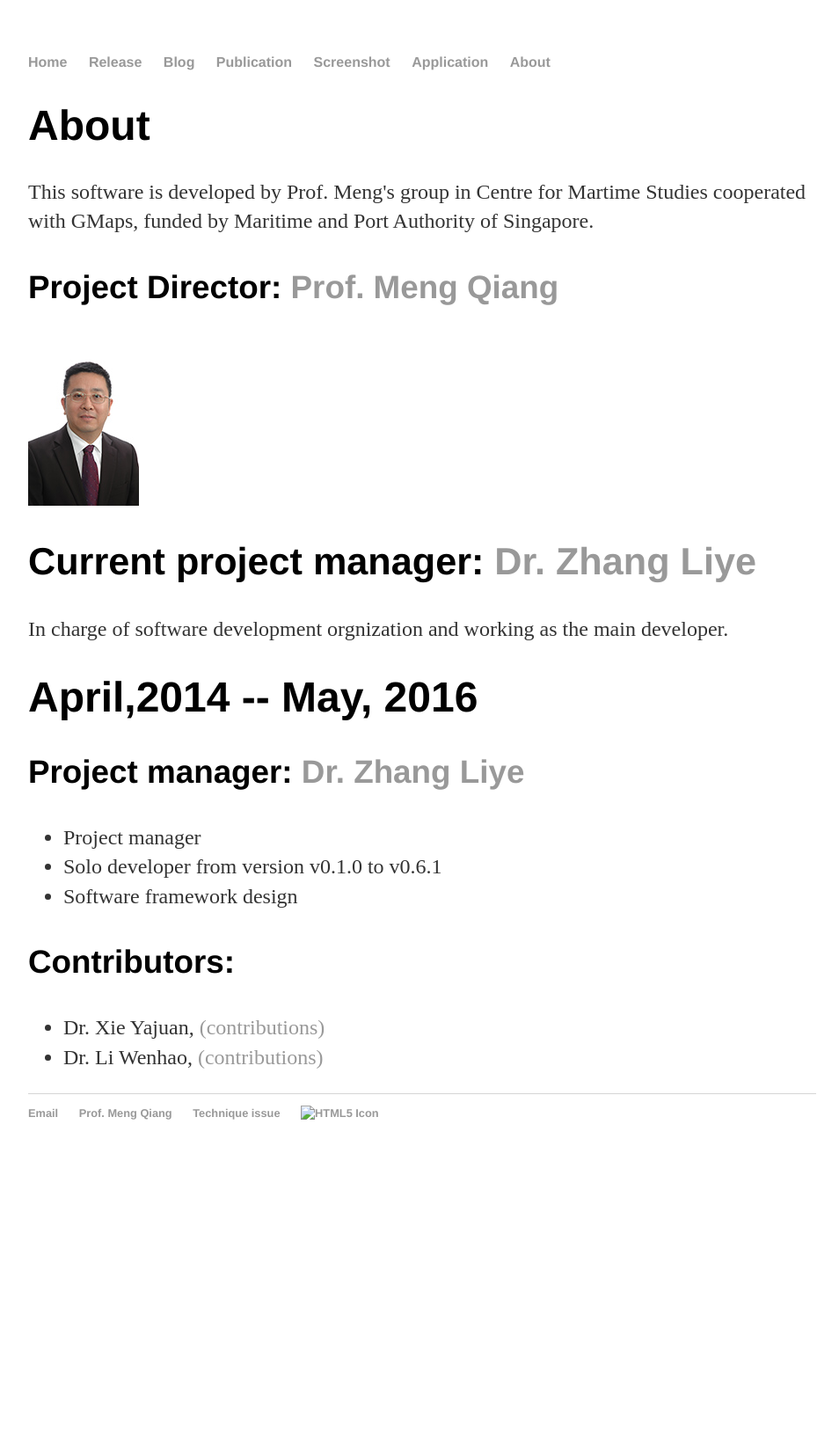
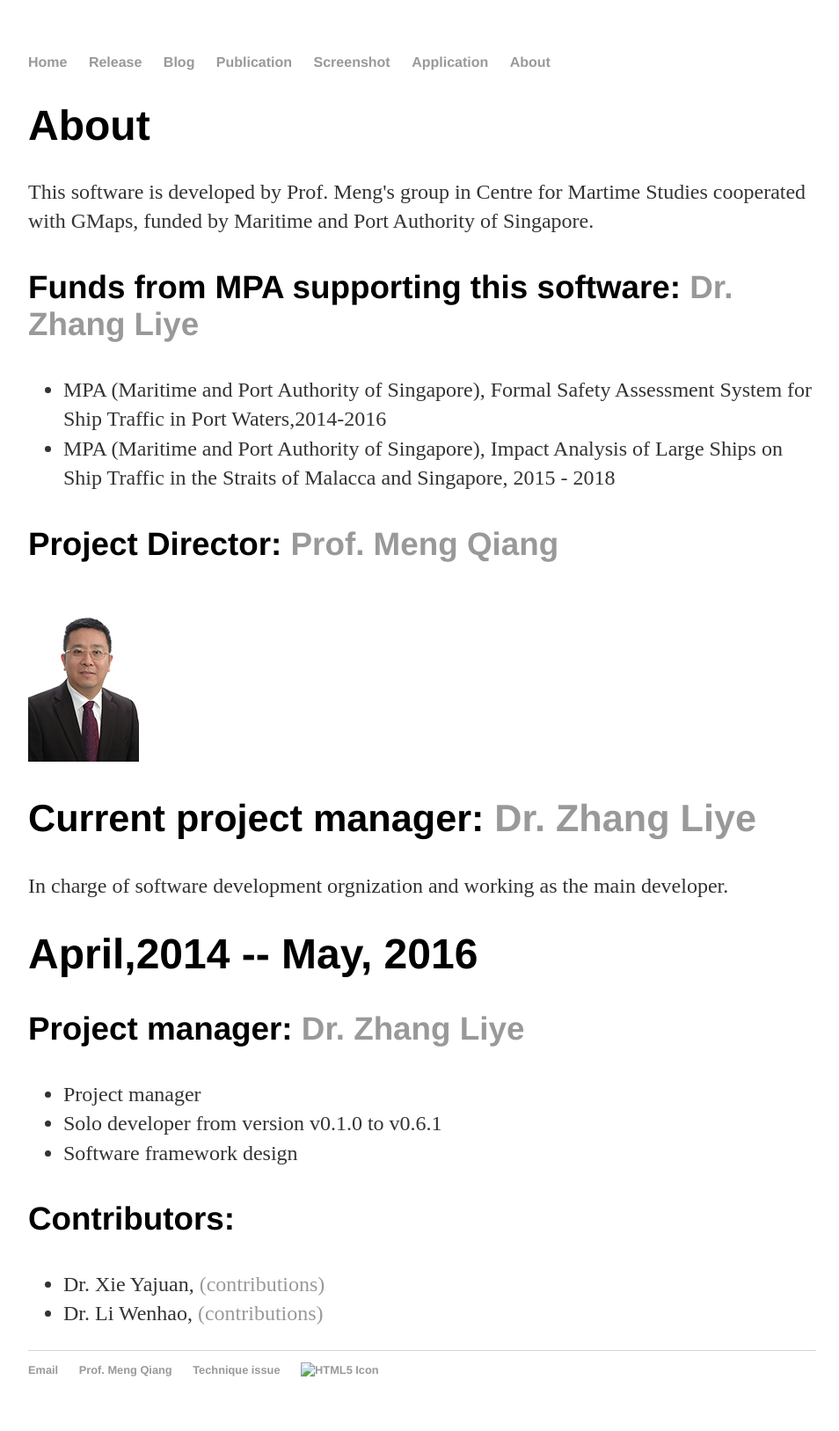
Before and after one commit to stss-maritime/stss-maritime.github.io, a Jekyll site: the page built from about/index.html, in a window 1280 px wide. Shown: the whole page at 88% size, without its empty margins (160-1114 px from the left). Built offline with Jekyll 4.4.1, drawn with Linux system fonts in a browser that asks for light colours; before the commit the page ends 1335 px from its top, so only the background shows below that.

Commit message:
fund information

```diff
--- a/about/index.html
+++ b/about/index.html
@@ -6,6 +6,13 @@ title: About software
 		<div class="about">
 			<h1>About</h1>
 			<p>This software is developed by Prof. Meng's group in Centre for Martime Studies cooperated with GMaps, funded by Maritime and Port Authority of Singapore.</p>
+
+            <h3>Funds from MPA supporting this software: <a href="https://github.com/zhangliye">Dr. Zhang Liye</a></h3>
+            <ul class="contacts">
+                <li>MPA (Maritime and Port Authority of Singapore), Formal Safety Assessment System for Ship Traffic in Port Waters,2014-2016 </li>
+                <li>MPA (Maritime and Port Authority of Singapore), Impact Analysis of Large Ships on Ship Traffic in the Straits of
+Malacca and Singapore, 2015 - 2018</li>
+			</ul>
 
             <h3>Project Director: <a href="http://www.eng.nus.edu.sg/cee/people/ceemq/">Prof. Meng Qiang</a></h3>
             <img src="MengQiang.jpg" alt="HTML5 Icon", style="width:126px;height:190px;">
```
